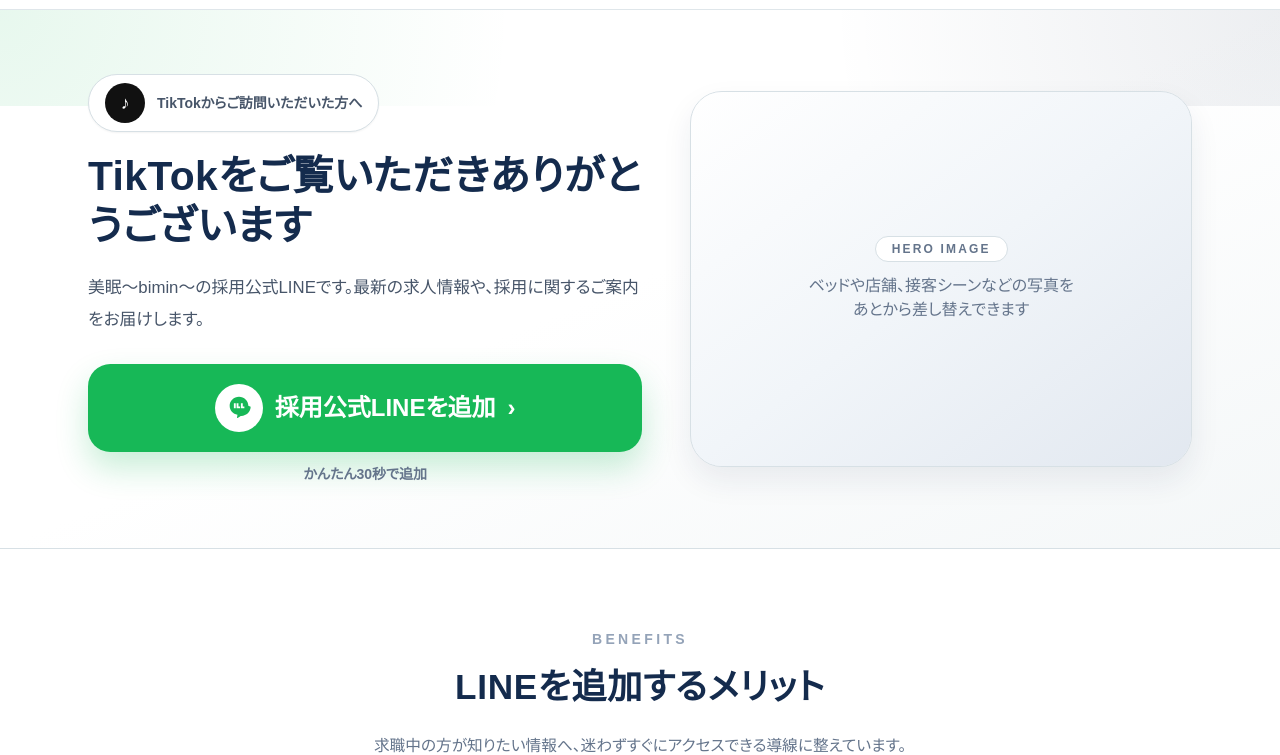
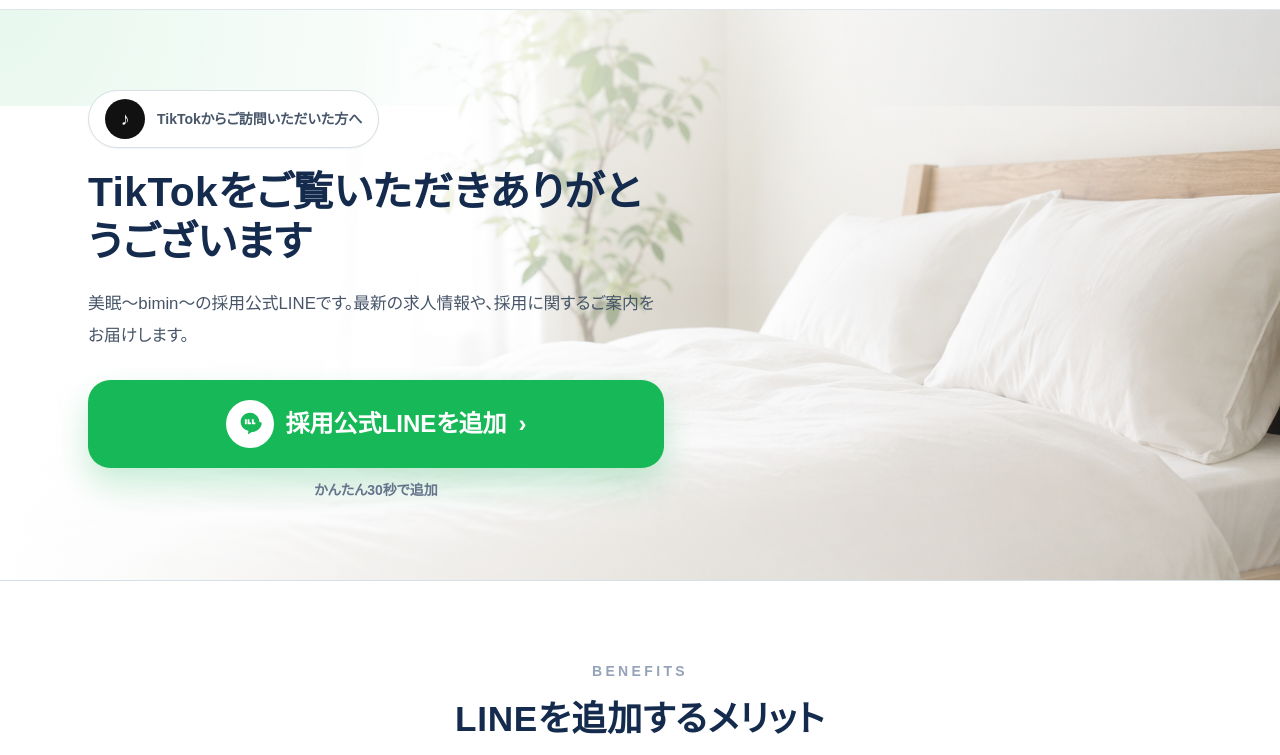
Before and after one commit to King04022004/hinomotothing, a website: page index.html in a window 1280 px wide. Shown: the part 60-815 px from the top of the page. Drawn offline with nearby package versions, Linux system fonts and the light colour scheme.

Commit message:
Set full hero background image

```diff
--- a/index.html
+++ b/index.html
@@ -91,10 +91,21 @@
 
         <main id="top">
           <!-- Hero -->
-          <section class="relative overflow-hidden border-b border-stroke bg-gradient-to-br from-white via-white to-mist">
+          <section class="relative overflow-hidden border-b border-stroke bg-[#f8faf9]">
+            <!-- ここに画像を差し込む: hero-image -->
+            <div class="absolute inset-0">
+              <img
+                id="hero-image"
+                src="/assets/images/hero-image.png"
+                alt="やわらかな寝室空間のヒーロー背景"
+                class="h-full w-full object-cover object-center"
+              />
+              <div class="absolute inset-0 bg-gradient-to-r from-white via-white/78 to-white/34 sm:via-white/68"></div>
+              <div class="absolute inset-0 bg-gradient-to-b from-white/40 via-transparent to-white/20"></div>
+            </div>
             <div class="absolute inset-x-0 top-0 h-24 bg-[radial-gradient(circle_at_top_left,_rgba(23,184,87,0.10),_transparent_40%),radial-gradient(circle_at_top_right,_rgba(20,43,77,0.08),_transparent_35%)]"></div>
-            <div class="relative mx-auto grid max-w-6xl gap-10 px-4 py-8 sm:px-6 sm:py-12 lg:grid-cols-[1.05fr_0.95fr] lg:items-center lg:gap-12 lg:py-16">
-              <div class="order-2 lg:order-1">
+            <div class="relative mx-auto max-w-6xl px-4 py-12 sm:px-6 sm:py-16 lg:py-20">
+              <div class="max-w-2xl">
                 <div class="mb-5 inline-flex items-center gap-3 rounded-full border border-stroke bg-white px-4 py-2 shadow-sm">
                   <div class="flex h-10 w-10 items-center justify-center rounded-full bg-[#111111] text-white">
                     <span class="text-lg font-black tracking-tight">♪</span>
@@ -128,26 +139,6 @@
                   <p class="mt-3 text-center text-sm font-semibold text-slate-500">
                     かんたん30秒で追加
                   </p>
-                </div>
-              </div>
-
-              <div class="order-1 lg:order-2">
-                <!-- ここに画像を差し込む: hero-image -->
-                <div
-                  id="hero-image"
-                  class="placeholder-grid relative overflow-hidden rounded-4xl border border-stroke bg-slate-100 shadow-card"
-                >
-                  <div class="aspect-[4/3] w-full bg-gradient-to-br from-white via-slate-100 to-slate-200"></div>
-                  <div class="absolute inset-0 flex flex-col items-center justify-center gap-3 p-6 text-center">
-                    <span class="rounded-full border border-stroke bg-white px-4 py-1 text-xs font-semibold uppercase tracking-[0.18em] text-slate-500">
-                      Hero Image
-                    </span>
-                    <p class="text-sm leading-7 text-slate-500 sm:text-base">
-                      ベッドや店舗、接客シーンなどの写真を
-                      <br class="hidden sm:block" />
-                      あとから差し替えできます
-                    </p>
-                  </div>
                 </div>
               </div>
             </div>
```
Also changed, not shown: assets/images/hero-image.png (added).
